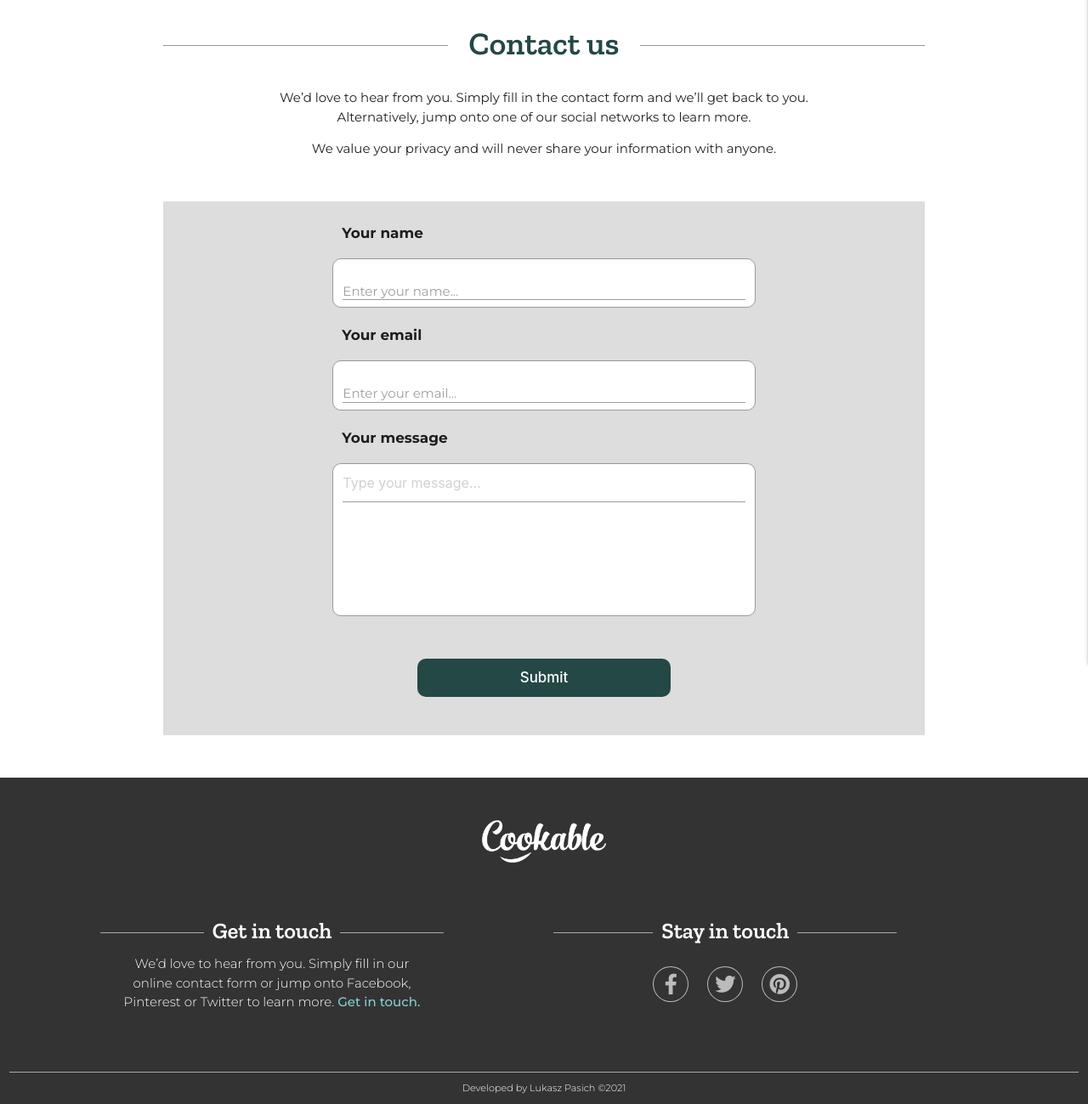
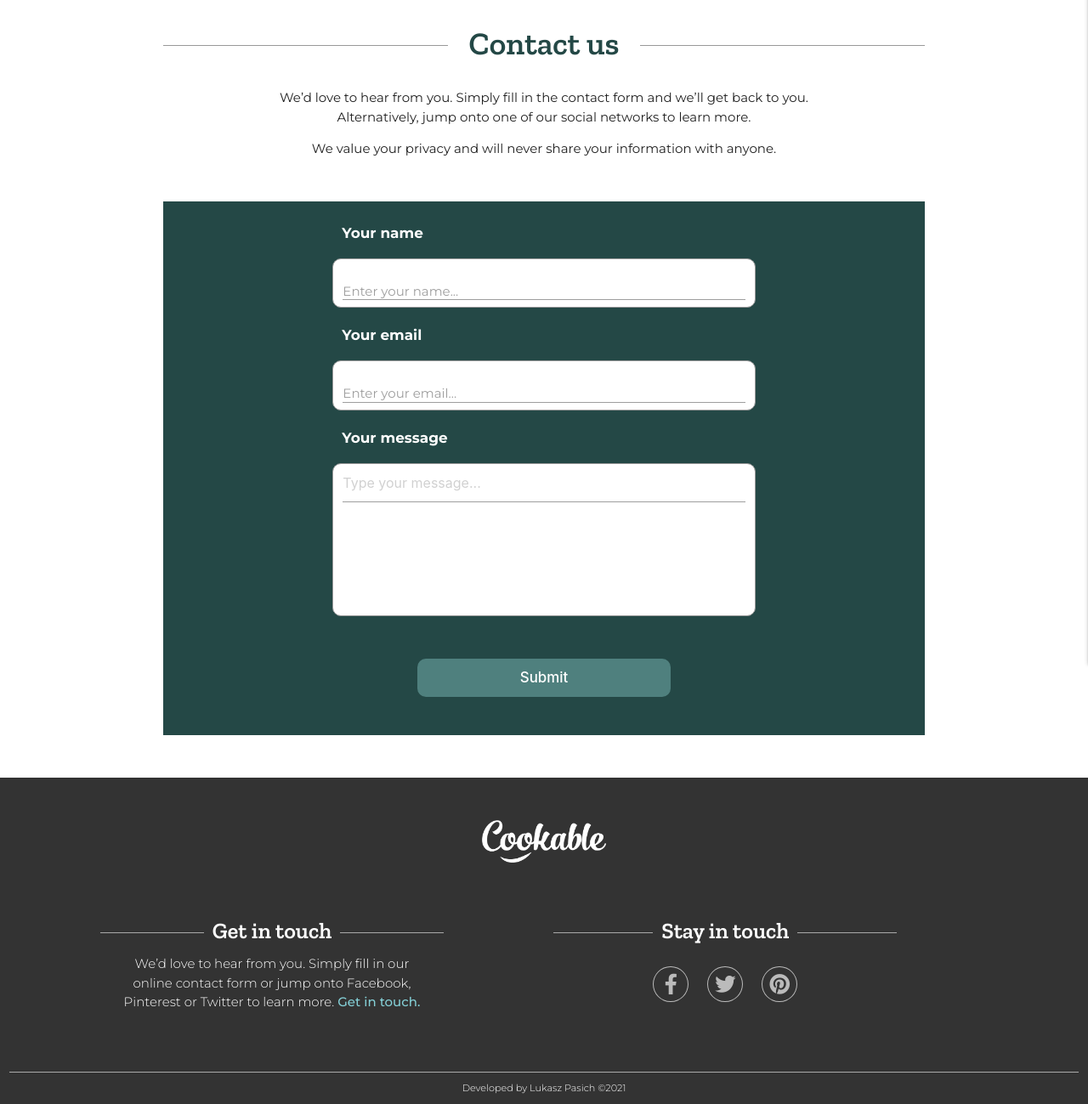
Before and after one commit to LukaszPasich/Cookable-MS3, a Flask app: page /contact in a window 1280 px wide. Shown: the part 79-1378 px from the top of the page at 85% size. Run offline with Flask 2, Linux system fonts and the light colour scheme; some libraries are stand-ins or nearby versions.

Commit message:
STYLE: Contact form on contact page

```diff
--- a/static/css/style.css
+++ b/static/css/style.css
@@ -58,6 +58,10 @@
 
 .background-grey-ddd {
     background-color: #ddd;
+}
+
+.background-green {
+    background-color: #244846;
 }
 
 .display-inline-block {
@@ -752,6 +756,28 @@ div strong {
     display: none;
 }
 
+.lgreen-button-full {
+    padding: 0.5rem 1.5rem;
+    border-radius: 10px;
+    line-height: 3rem;
+    font-size: 1.125rem;
+    font-weight: 500;
+    margin: 0px 10px;
+    background-color: #4f807e;
+    color: #fff;
+    border: none;
+    -webkit-transition: background-color 0.3s ease-out;
+    -moz-transition: background-color 0.3s ease-out;
+    -o-transition: background-color 0.3s ease-out;
+    transition: background-color 0.3s ease-out;
+    text-align: center;
+}
+
+.lgreen-button-full:hover {
+    background-color: #7b9e9e;
+}
+
+
 /* Override Materialize */
 
 .parallax-container~.parallax-container {
--- a/static/js/sendEmail.js
+++ b/static/js/sendEmail.js
@@ -18,6 +18,6 @@ function sendMail(contactForm) {
             flashEmail.innerHTML = "Message not sent!";
         }
     );
-    setTimeout(function(){window.location.reload();},3500);
+    setTimeout(function(){window.location.reload();},4000);
     return false;
 }
--- a/templates/contact.html
+++ b/templates/contact.html
@@ -27,11 +27,11 @@
 
 <p id="flash-messages-email" class="flash-messages-email"></p>
 
-<div class="row background-grey-ddd margin-top-fifty padding-top-twentyfive padding-bottom-twentyfive">
+<div class="row background-green margin-top-fifty padding-top-twentyfive padding-bottom-twentyfive">
     <form onsubmit="return sendMail(this);" class="col s12 m8 offset-m2">
         <!-- Name -->
         <div class="row">
-            <p class="input-title col s10 offset-s1">Your name</p>
+            <p class="input-title col s10 offset-s1 white-text">Your name</p>
             <div class="input-field col s10 offset-s1 input-space">
                 <input id="name" name="name" type="text" required>
                 <label for="name">Enter your name...</label>
@@ -39,7 +39,7 @@
         </div>
         <!-- Email -->
         <div class="row">
-            <p class="input-title col s10 offset-s1">Your email</p>
+            <p class="input-title col s10 offset-s1 white-text">Your email</p>
             <div class="input-field col s10 offset-s1 input-space">
                 <input id="email" name="email" type="email" class="validate" required>
                 <label for="email">Enter your email...</label>
@@ -47,7 +47,7 @@
         </div>
         <!-- Message -->
         <div class="row">
-            <p class="input-title col s10 offset-s1">Your message</p>
+            <p class="input-title col s10 offset-s1 white-text">Your message</p>
             <div class="input-field col s10 offset-s1 input-space textarea-space">
                 <textarea placeholder="Type your message..." id="message" name="message" type="text" class="materialize-textarea" required></textarea>
             </div>
@@ -55,7 +55,7 @@
 
         <!-- Submit button -->
         <div class="row margin-top-fifty">
-            <button type="submit" class="col s6 offset-s3 green-button-full cursor-pointer">Submit</button>
+            <button type="submit" class="col s6 offset-s3 lgreen-button-full cursor-pointer">Submit</button>
         </div>
     </form>
   </div>
```
